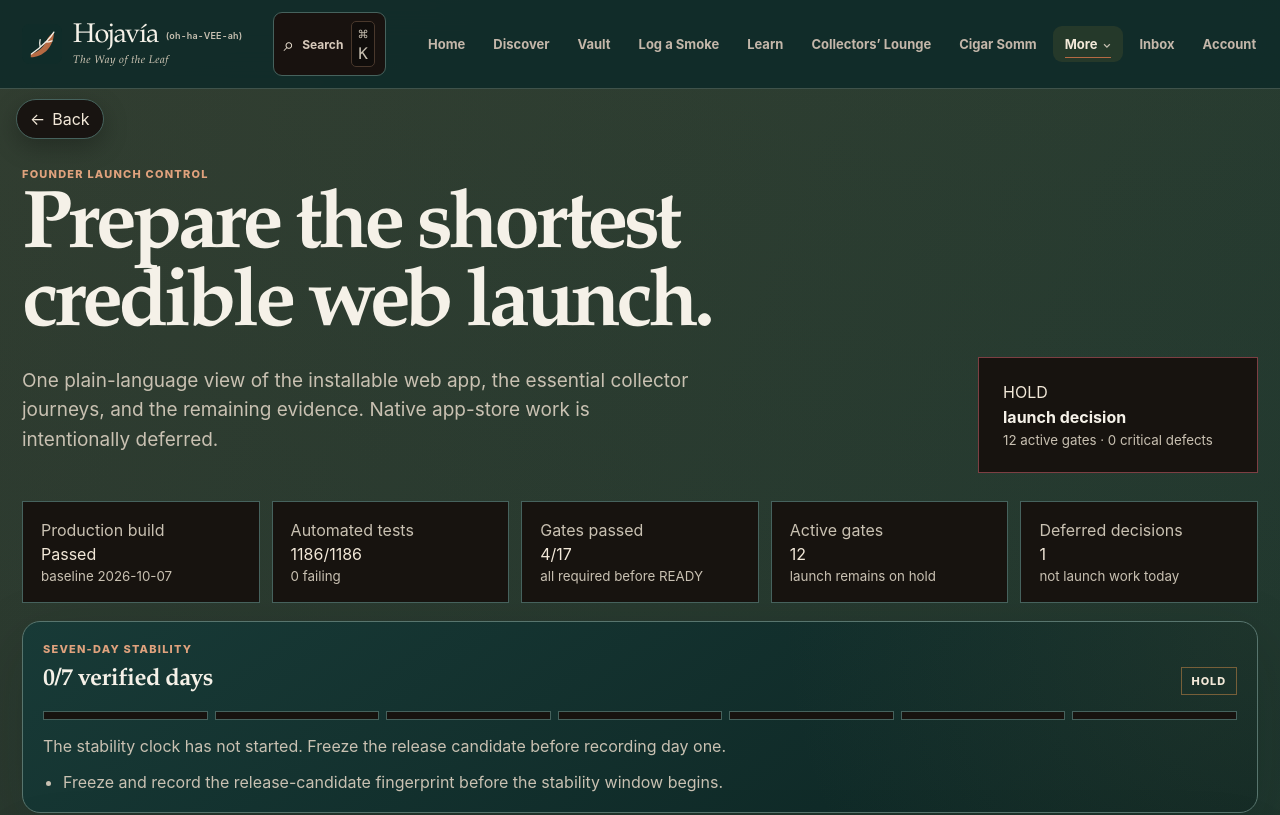
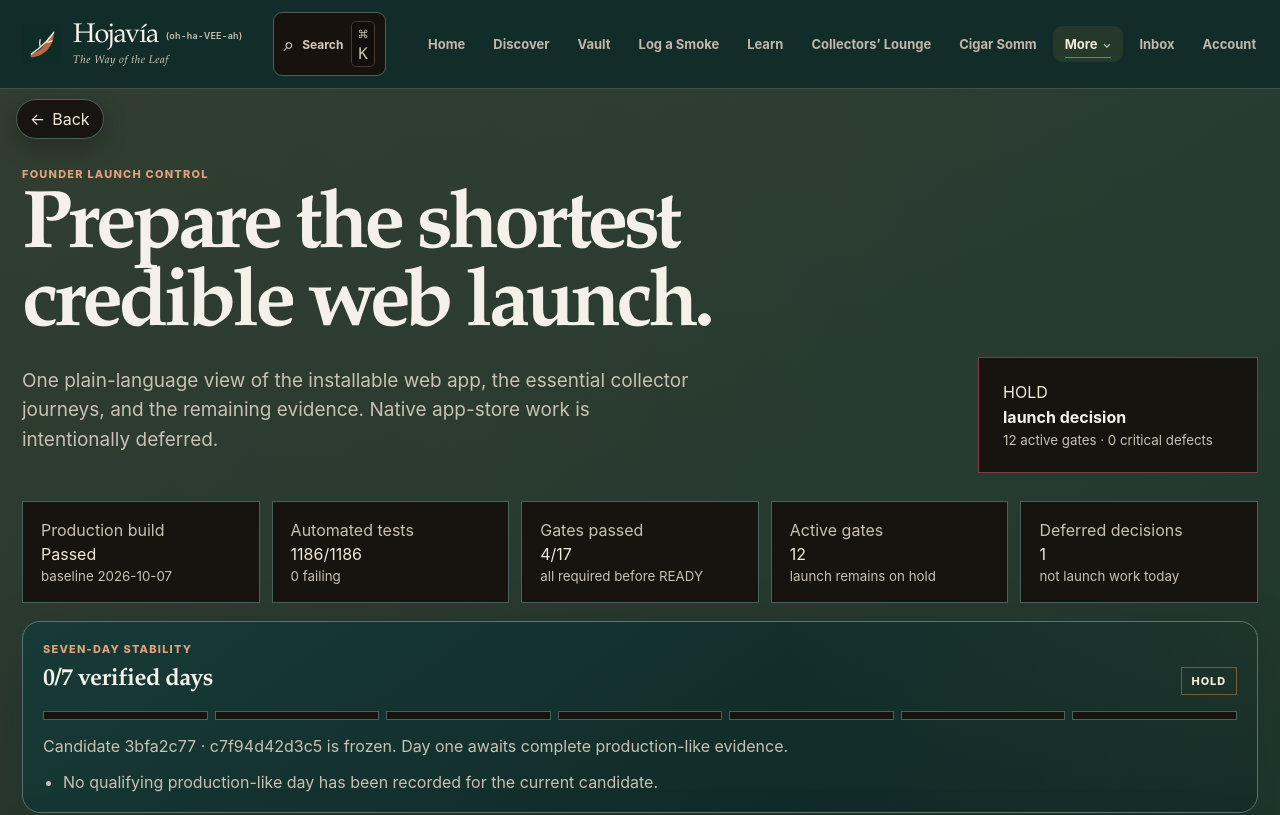
Before and after one commit to vbribow/CIgar-Vault, a Next.js app in the folder app-build/: page /launch-readiness in a window 1280 px wide. Shown: the top 815 px of the page. Built offline with nearby package versions, Linux system fonts and the light colour scheme.

Commit message:
Freeze production launch candidate

```diff
--- a/app-build/app/launch-readiness/page.tsx
+++ b/app-build/app/launch-readiness/page.tsx
@@ -1,6 +1,6 @@
 import { betaValueJourney, founderGoNoGoChecklist, launchBaseline, launchDeviceMatrix, launchGates, launchReadinessSummary, webLaunchCriticalJourneys } from "@/lib/launch-readiness";
 import { immediateIncidentActions, incidentSeverityStandard } from "@/lib/incident-response";
-import { currentStabilityCandidate, launchStabilityObservations } from "@/data/launch-stability";
+import { currentStabilityCandidate, currentStabilityCandidateLabel, launchStabilityObservations } from "@/data/launch-stability";
 import { assessStabilityWindow } from "@/lib/stability-window";
 import "./launch-readiness.css";
 import "./launch-batch.css";
@@ -40,7 +40,7 @@ export default function LaunchReadinessPage() {
       <div className="stabilityDayTrack" aria-label={`${stability.daysCompleted} of ${stability.daysRequired} stability days verified`}>
         {Array.from({ length: stability.daysRequired }, (_, index) => <i className={index < stability.daysCompleted ? "complete" : ""} key={index} aria-hidden="true" />)}
       </div>
-      <p>{stability.windowStart ? `Current candidate window: ${stability.windowStart} through ${stability.windowEnd}.` : "The stability clock has not started. Freeze the release candidate before recording day one."}</p>
+      <p>{stability.windowStart ? `Current candidate window: ${stability.windowStart} through ${stability.windowEnd}.` : `Candidate ${currentStabilityCandidateLabel} is frozen. Day one awaits complete production-like evidence.`}</p>
       <ul>{stability.reasons.map(reason => <li key={reason}>{reason}</li>)}</ul>
       {stability.nextRequiredDate && <small>Next required daily evidence: {stability.nextRequiredDate}</small>}
     </section>
--- a/app-build/data/launch-stability.ts
+++ b/app-build/data/launch-stability.ts
@@ -1,6 +1,8 @@
 import type { StabilityObservation } from "@/lib/stability-window";
 
-// Do not populate this file from assumptions. A candidate fingerprint and each
-// daily observation require preserved production-like evidence.
-export const currentStabilityCandidate: string | undefined = undefined;
+// Frozen from production commit 3bfa2c77fa8b29a60b675a6caa0dd7363e074b00
+// and installed-app release hojavia-beta-shell-v4-c7f94d42d3c5 on 2026-10-19.
+// Daily observations still require preserved production-like evidence.
+export const currentStabilityCandidate = "71b850830b62784120905e5b873aff9c4c71051acadc0b694a192a0767736e37";
+export const currentStabilityCandidateLabel = "3bfa2c77 · c7f94d42d3c5";
 export const launchStabilityObservations: StabilityObservation[] = [];
```
Also changed, not shown: 2 other files (tests, documents, lock files or other folders).
